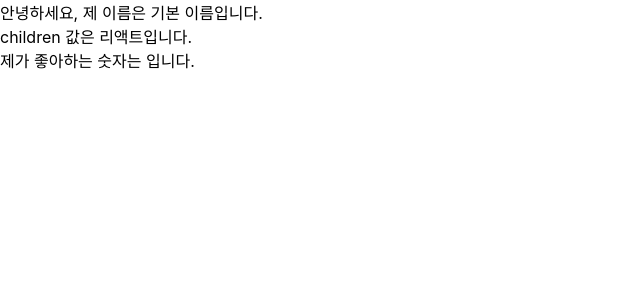
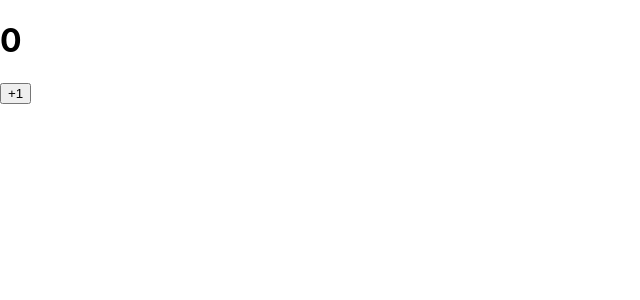
Before and after one commit to Dayoming/react-tutorial, a React (Create React App) app in the folder hello-react/: page / in a window 1280 px wide. Shown: the top 300 px of the page, without its empty margins (0-640 px from the left). Built offline with nearby package versions, Linux system fonts and the light colour scheme.

Commit message:
3.4.1 클래스형 컴포넌트의 state

```diff
--- a/hello-react/src/App.js
+++ b/hello-react/src/App.js
@@ -1,8 +1,7 @@
-import MyComponent from "./MyComponent.js";
-import "./App.css";
+import Counter from "./Counter";
 
 const App = () => {
-  return <MyComponent>리액트</MyComponent>;
+  return <Counter />;
 };
 
 export default App;
--- /dev/null
+++ b/hello-react/src/Counter.js
@@ -0,0 +1,29 @@
+import { Component } from "react";
+
+class Counter extends Component {
+  constructor(props) {
+    super(props);
+    this.state = {
+      number: 0,
+    };
+  }
+  render() {
+    const { number } = this.state;
+    return (
+      <div>
+        <h1>{number}</h1>
+        <button
+          // onClick을 통해 버튼이 클릭되었을 때 호출할 함수 저장
+          onClick={() => {
+            // this.setState를 사용하여 state에 새로운 값을 넣을 수 있다.
+            this.setState({ number: number + 1 });
+          }}
+        >
+          +1
+        </button>
+      </div>
+    );
+  }
+}
+
+export default Counter;
```
